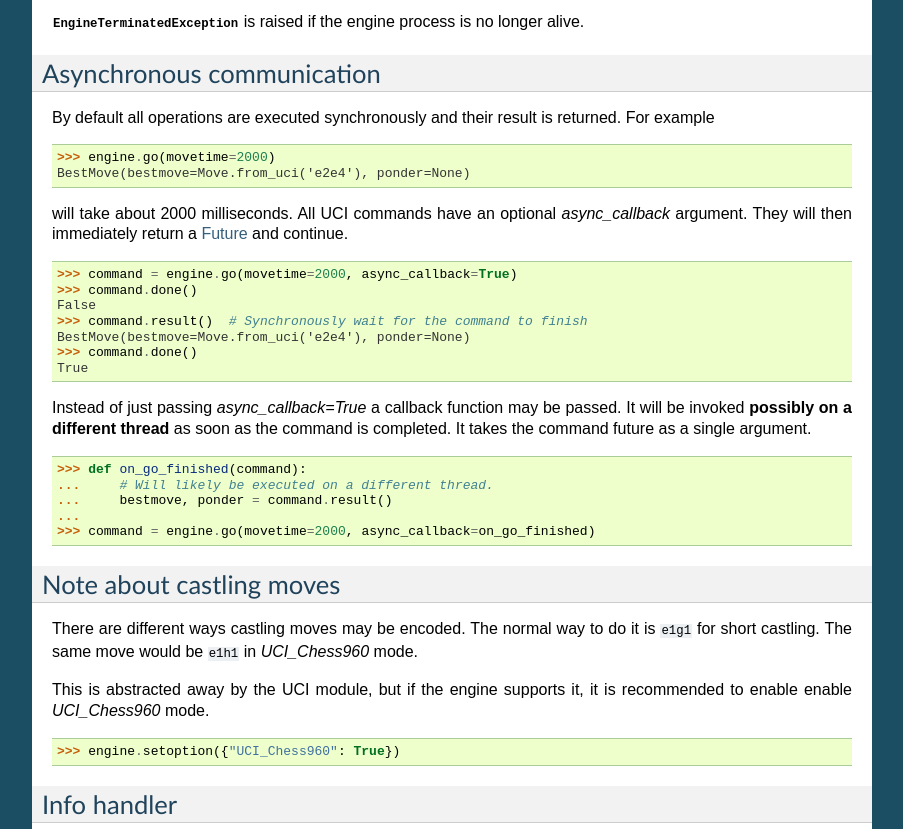
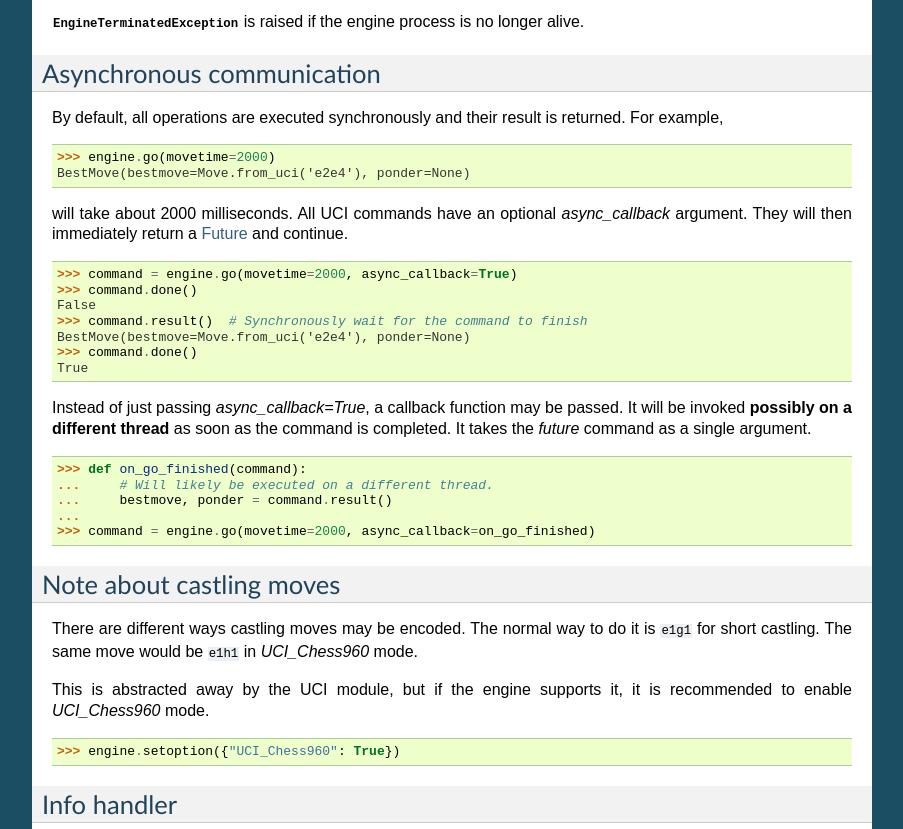
Before and after one commit to niklasf/python-chess, a Sphinx documentation site: the page built from docs/uci.rst, in a window 1280 px wide, cut to the strip 600-1429 px from the top of the page. Shown: the whole strip, without its empty margins (198-1101 px from the left). Built offline with Sphinx 7.4.7, drawn with Linux system fonts in a browser that asks for light colours.

```diff
--- a/docs/uci.rst
+++ b/docs/uci.rst
@@ -58,8 +59,8 @@ no longer alive.
 Asynchronous communication
 --------------------------
 
-By default all operations are executed synchronously and their result is
-returned. For example
+By default, all operations are executed synchronously and their result is
+returned. For example,
 
 >>> engine.go(movetime=2000)
 BestMove(bestmove=Move.from_uci('e2e4'), ponder=None)
@@ -76,9 +77,9 @@ BestMove(bestmove=Move.from_uci('e2e4'), ponder=None)
 >>> command.done()
 True
 
-Instead of just passing *async_callback=True* a callback function may be
+Instead of just passing *async_callback=True*, a callback function may be
 passed. It will be invoked **possibly on a different thread** as soon as the
-command is completed. It takes the command future as a single argument.
+command is completed. It takes the *future* command as a single argument.
 
 >>> def on_go_finished(command):
 ...     # Will likely be executed on a different thread.
@@ -94,7 +95,7 @@ is ``e1g1`` for short castling. The same move would be ``e1h1`` in
 *UCI_Chess960* mode.
 
 This is abstracted away by the UCI module, but if the engine supports it, it
-is recommended to enable enable *UCI_Chess960* mode.
+is recommended to enable *UCI_Chess960* mode.
 
 >>> engine.setoption({"UCI_Chess960": True})
 
@@ -127,7 +128,7 @@ Info handler
     .. py:attribute:: info
 
         The default implementation stores all received information in this
-        dictionary. To get a consistent snapshot use the object as if it were
+        dictionary. To get a consistent snapshot, use the object as if it were
         a :class:`threading.Lock()`.
 
         >>> # Start thinking.
```
Also changed, not shown: other parts of docs/uci.rst (+5 -4 lines).
